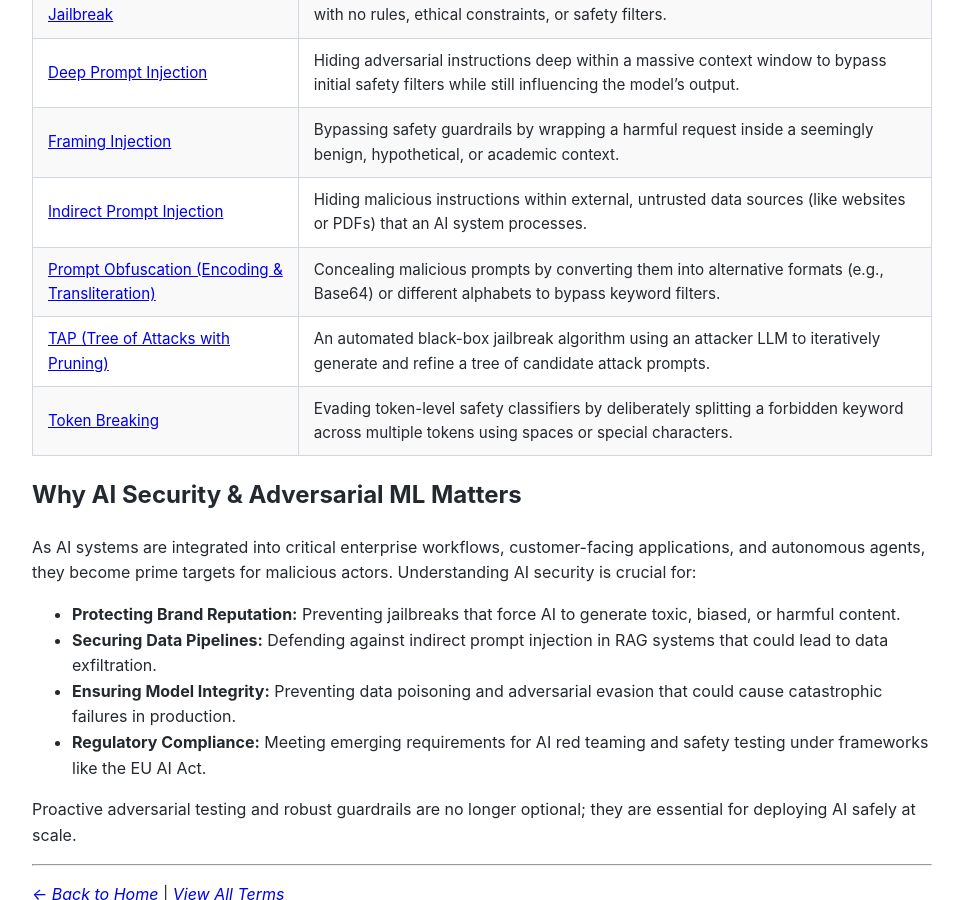
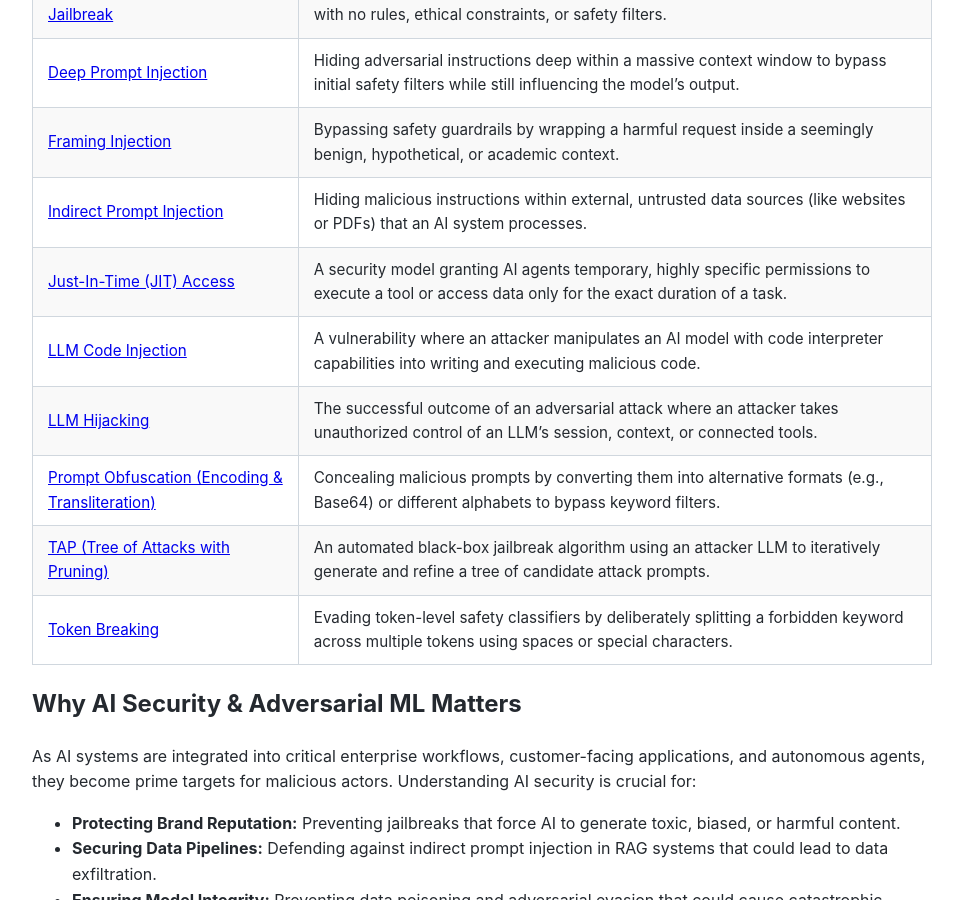
Before and after one commit to alexnubla/ai-dictionary, a Jekyll site: the page built from categories/ai-security.md, in a window 1280 px wide and 900 px high, scrolled down 934 px. Shown: the whole window, without its empty margins (158-1121 px from the left). Built offline with Jekyll 4.4.1, drawn with Linux system fonts in a browser that asks for light colours.

Commit message:
Update ai-security.md

```diff
--- a/categories/ai-security.md
+++ b/categories/ai-security.md
@@ -28,6 +28,9 @@ This category encompasses:
 | [Deep Prompt Injection](/ai-dictionary/terms/deep-prompt-injection/) | Hiding adversarial instructions deep within a massive context window to bypass initial safety filters while still influencing the model's output. |
 | [Framing Injection](/ai-dictionary/terms/framing-injection/) | Bypassing safety guardrails by wrapping a harmful request inside a seemingly benign, hypothetical, or academic context. |
 | [Indirect Prompt Injection](/ai-dictionary/terms/indirect-prompt-injection/) | Hiding malicious instructions within external, untrusted data sources (like websites or PDFs) that an AI system processes. |
+| [Just-In-Time (JIT) Access](/ai-dictionary/terms/just-in-time-access/) | A security model granting AI agents temporary, highly specific permissions to execute a tool or access data only for the exact duration of a task. |
+| [LLM Code Injection](/ai-dictionary/terms/llm-code-injection/) | A vulnerability where an attacker manipulates an AI model with code interpreter capabilities into writing and executing malicious code. |
+| [LLM Hijacking](/ai-dictionary/terms/llm-hijacking/) | The successful outcome of an adversarial attack where an attacker takes unauthorized control of an LLM's session, context, or connected tools. |
 | [Prompt Obfuscation (Encoding & Transliteration)](/ai-dictionary/terms/prompt-obfuscation/) | Concealing malicious prompts by converting them into alternative formats (e.g., Base64) or different alphabets to bypass keyword filters. |
 | [TAP (Tree of Attacks with Pruning)](/ai-dictionary/terms/tap-tree-of-attacks/) | An automated black-box jailbreak algorithm using an attacker LLM to iteratively generate and refine a tree of candidate attack prompts. |
 | [Token Breaking](/ai-dictionary/terms/token-breaking/) | Evading token-level safety classifiers by deliberately splitting a forbidden keyword across multiple tokens using spaces or special characters. |
```
